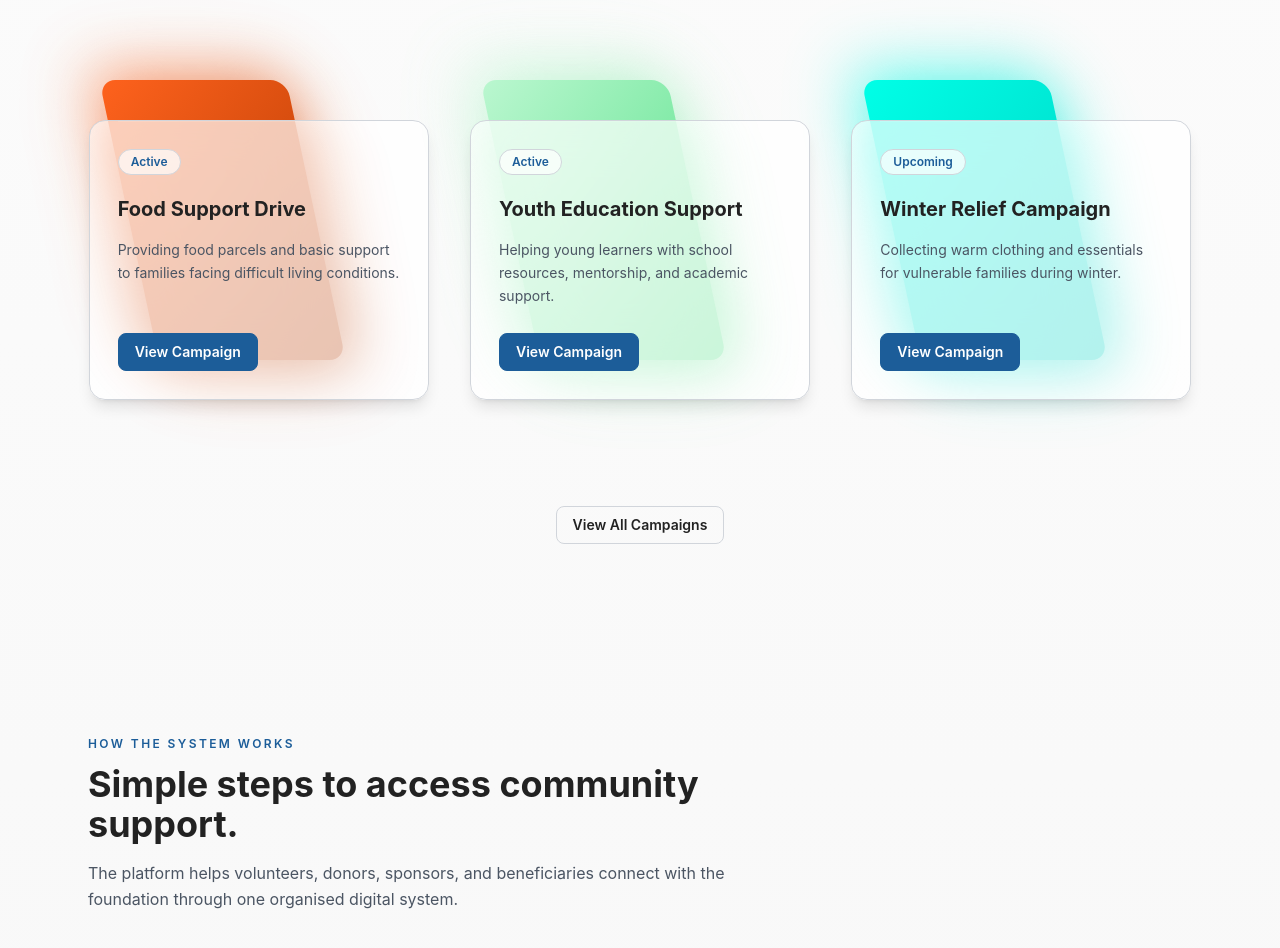
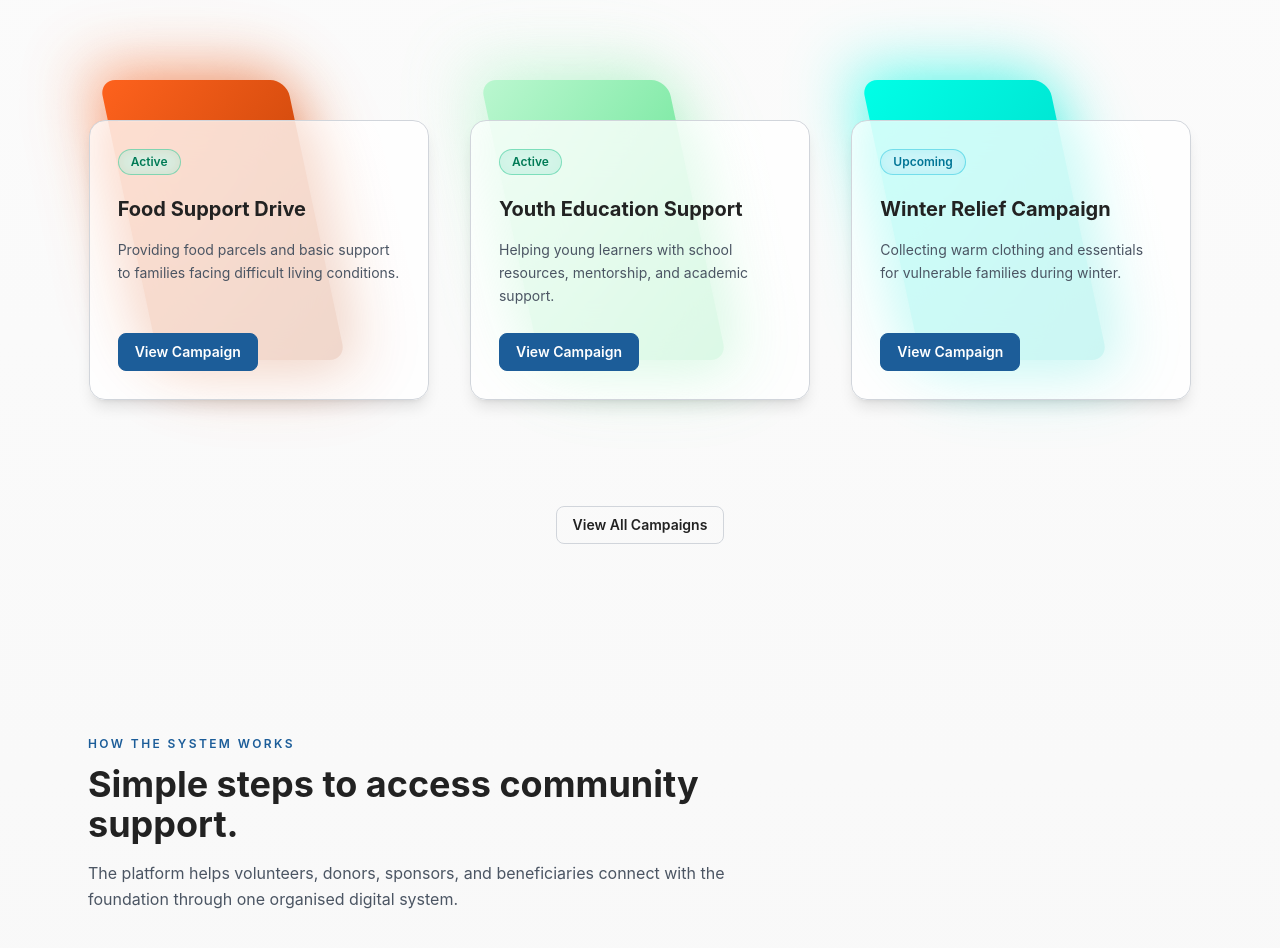
Before and after one commit to OdirileMasemola/TMF-community-support-system, a React (Vite) app: page / in a window 1280 px wide. Shown: the part 1840-2788 px from the top of the page. Built offline with nearby package versions, Linux system fonts and the light colour scheme; no server answers.

Commit message:
Refactor UI components for consistency and improved styling; update text to uppercase in various sections, enhance CampaignCard status badge functionality, and streamline layout adjustments in CallToActionSection and HowItWorksSection.

```diff
--- a/src/components/ui/CallToActionSection.tsx
+++ b/src/components/ui/CallToActionSection.tsx
@@ -4,7 +4,7 @@ import { Button } from "@/components/ui/Button";
 export function CallToActionSection() {
   return (
     <section className="relative bg-transparent py-16 md:py-24" aria-labelledby="cta-heading">
-      <div className="mx-auto max-w-6xl px-4 md:px-6">
+      <div className="mx-auto max-w-6xl px-6">
         <div
           className="relative mx-auto flex max-w-5xl flex-col items-center justify-center overflow-hidden rounded-3xl border border-border bg-card/70 px-6 py-14 text-center text-card-foreground shadow-lg backdrop-blur-xl md:px-10 md:py-16"
           style={{
--- a/src/components/ui/CampaignCard.tsx
+++ b/src/components/ui/CampaignCard.tsx
@@ -18,9 +18,27 @@ const gradientPanelClassName = cn(
   "motion-safe:group-hover:skew-x-0 motion-safe:group-hover:left-6 motion-safe:group-hover:w-[calc(100%-56px)]",
 );
 
+function getStatusBadgeClasses(status: FeaturedCampaign["status"]) {
+  switch (status) {
+    case "Active":
+      return "border-emerald-500/40 bg-emerald-500/15 text-emerald-700 dark:border-emerald-400/50 dark:text-emerald-300";
+    case "Upcoming":
+      return "border-cyan-500/40 bg-cyan-500/15 text-cyan-700 dark:border-cyan-400/50 dark:text-cyan-300";
+    case "Completed":
+      return "border-zinc-500/40 bg-zinc-500/15 text-zinc-700 dark:border-zinc-400/50 dark:text-zinc-300";
+    default:
+      return "border-border bg-background/70 text-muted-foreground";
+  }
+}
+
 function CampaignStatusBadge({ status }: { status: FeaturedCampaign["status"] }) {
   return (
-    <span className="mb-5 inline-flex w-fit rounded-full border border-border bg-background/70 px-3 py-1 text-xs font-semibold text-primary">
+    <span
+      className={cn(
+        "mb-5 inline-flex w-fit items-center rounded-full border px-3 py-1 text-xs font-semibold backdrop-blur",
+        getStatusBadgeClasses(status),
+      )}
+    >
       {status}
     </span>
   );
@@ -96,7 +114,7 @@ export function CampaignCard({
 
       <div
         className={cn(
-          "relative z-20 mt-8 flex h-[280px] flex-col overflow-hidden rounded-2xl border border-border bg-card/70 p-7 shadow-lg backdrop-blur-xl",
+          "relative z-20 mt-8 flex h-[280px] flex-col overflow-hidden rounded-2xl border border-border bg-card/80 p-7 shadow-lg backdrop-blur-xl",
           "text-card-foreground motion-safe:transition-all motion-safe:duration-500 motion-reduce:transition-none",
           "motion-safe:group-hover:-translate-x-4 motion-safe:group-hover:-translate-y-2 motion-reduce:transform-none",
         )}
--- a/src/components/ui/FeaturedCampaignsSection.tsx
+++ b/src/components/ui/FeaturedCampaignsSection.tsx
@@ -10,7 +10,9 @@ export function FeaturedCampaignsSection() {
     >
       <div className="mx-auto max-w-6xl px-6">
         <div className="max-w-2xl">
-          <p className="text-xs font-semibold tracking-[0.2em] text-primary">FEATURED CAMPAIGNS</p>
+          <p className="text-xs font-semibold uppercase tracking-[0.2em] text-primary">
+            Featured Campaigns
+          </p>
           <h2
             id="featured-campaigns-heading"
             className="mt-3 text-2xl font-bold text-foreground md:text-3xl lg:text-4xl"
--- a/src/components/ui/HeroSection.tsx
+++ b/src/components/ui/HeroSection.tsx
@@ -32,10 +32,6 @@ const MOBILE_CLIP = "polygon(0 0, 100% 0, 100% 100%, 0 100%)";
 const DESKTOP_CLIP = "polygon(14% 0%, 100% 0%, 100% 100%, 0% 100%)";
 const HIDDEN_CLIP = "polygon(100% 0%, 100% 0%, 100% 100%, 100% 100%)";
 
-function getClipPathForWidth(width: number) {
-  return width >= 768 ? DESKTOP_CLIP : MOBILE_CLIP;
-}
-
 const contentVariants = {
   hidden: { opacity: 0, y: 24 },
   visible: { opacity: 1, y: 0 },
@@ -56,10 +52,11 @@ export function HeroSection({
   const [clipPath, setClipPath] = useState(MOBILE_CLIP);
 
   useEffect(() => {
-    const updateClipPath = () => setClipPath(getClipPathForWidth(window.innerWidth));
+    const desktopQuery = window.matchMedia("(min-width: 768px)");
+    const updateClipPath = () => setClipPath(desktopQuery.matches ? DESKTOP_CLIP : MOBILE_CLIP);
     updateClipPath();
-    window.addEventListener("resize", updateClipPath);
-    return () => window.removeEventListener("resize", updateClipPath);
+    desktopQuery.addEventListener("change", updateClipPath);
+    return () => desktopQuery.removeEventListener("change", updateClipPath);
   }, []);
 
   return (
@@ -96,7 +93,7 @@ export function HeroSection({
               <motion.p
                 variants={contentVariants}
                 className={cn(
-                  "text-xs font-semibold tracking-[0.2em] text-primary sm:text-sm",
+                  "text-xs font-semibold uppercase tracking-[0.2em] text-primary sm:text-sm",
                   logoText ? "mt-2" : "",
                 )}
               >
--- a/src/components/ui/HowItWorksSection.tsx
+++ b/src/components/ui/HowItWorksSection.tsx
@@ -33,10 +33,10 @@ function StepCard({ icon, title, description, benefits }: StepCardProps) {
 export function HowItWorksSection() {
   return (
     <section className="relative bg-transparent py-16 md:py-24" aria-labelledby="how-it-works-heading">
-      <div className="mx-auto max-w-6xl px-4 md:px-6">
+      <div className="mx-auto max-w-6xl px-6">
         <div className="max-w-2xl text-left">
           <p className="text-xs font-semibold uppercase tracking-[0.2em] text-primary">
-            HOW THE SYSTEM WORKS
+            How the system works
           </p>
           <h2
             id="how-it-works-heading"
--- a/src/components/ui/StatsSection.tsx
+++ b/src/components/ui/StatsSection.tsx
@@ -10,7 +10,7 @@ export function StatsSection() {
       <div className="mx-auto max-w-6xl px-6">
         <div className="grid gap-10 lg:grid-cols-2 lg:gap-12">
           <div>
-            <p className="text-xs font-semibold tracking-[0.2em] text-primary">
+            <p className="text-xs font-semibold uppercase tracking-[0.2em] text-primary">
               {statsSectionContent.label}
             </p>
             <h2
--- a/src/data/publicHomeData.ts
+++ b/src/data/publicHomeData.ts
@@ -1,8 +1,6 @@
 import {
   HeartHandshake,
   Megaphone,
-  HandHeart,
-  ClipboardList,
   Users,
   Home,
   UserPlus,
@@ -12,18 +10,10 @@ import {
 import type {
   FeaturedCampaign,
   FounderQuote,
-  HeroSummaryItem,
   HowItWorksStep,
   ImpactStat,
   StatsSectionContent,
 } from "@/types/public";
-
-export const heroSummaryItems: HeroSummaryItem[] = [
-  { label: "Active Campaigns", value: "12+", icon: Megaphone },
-  { label: "Volunteers", value: "80+", icon: Users },
-  { label: "Assistance Requests", value: "150+", icon: ClipboardList },
-  { label: "Donations Tracked", value: "R25k+", icon: HandHeart },
-];
 
 export const impactStats: ImpactStat[] = [
   { label: "Active Campaigns", value: "12+", icon: Megaphone },
@@ -33,7 +23,7 @@ export const impactStats: ImpactStat[] = [
 ];
 
 export const statsSectionContent: StatsSectionContent = {
-  label: "FOUNDATION IMPACT",
+  label: "Foundation Impact",
   heading: "Building hope through organised community support.",
   paragraph:
     "The Themba Molefe Foundation supports vulnerable communities through outreach programmes, donations, sponsorships, volunteer participation, and beneficiary assistance. This platform helps organise that support in one central system.",
--- a/src/types/public.ts
+++ b/src/types/public.ts
@@ -15,12 +15,6 @@ export type FeaturedCampaign = {
   gradientTo: string;
   glowColor?: string;
   href: string;
-};
-
-export type HeroSummaryItem = {
-  label: string;
-  value: string;
-  icon?: LucideIcon;
 };
 
 export type HowItWorksStep = {
```
